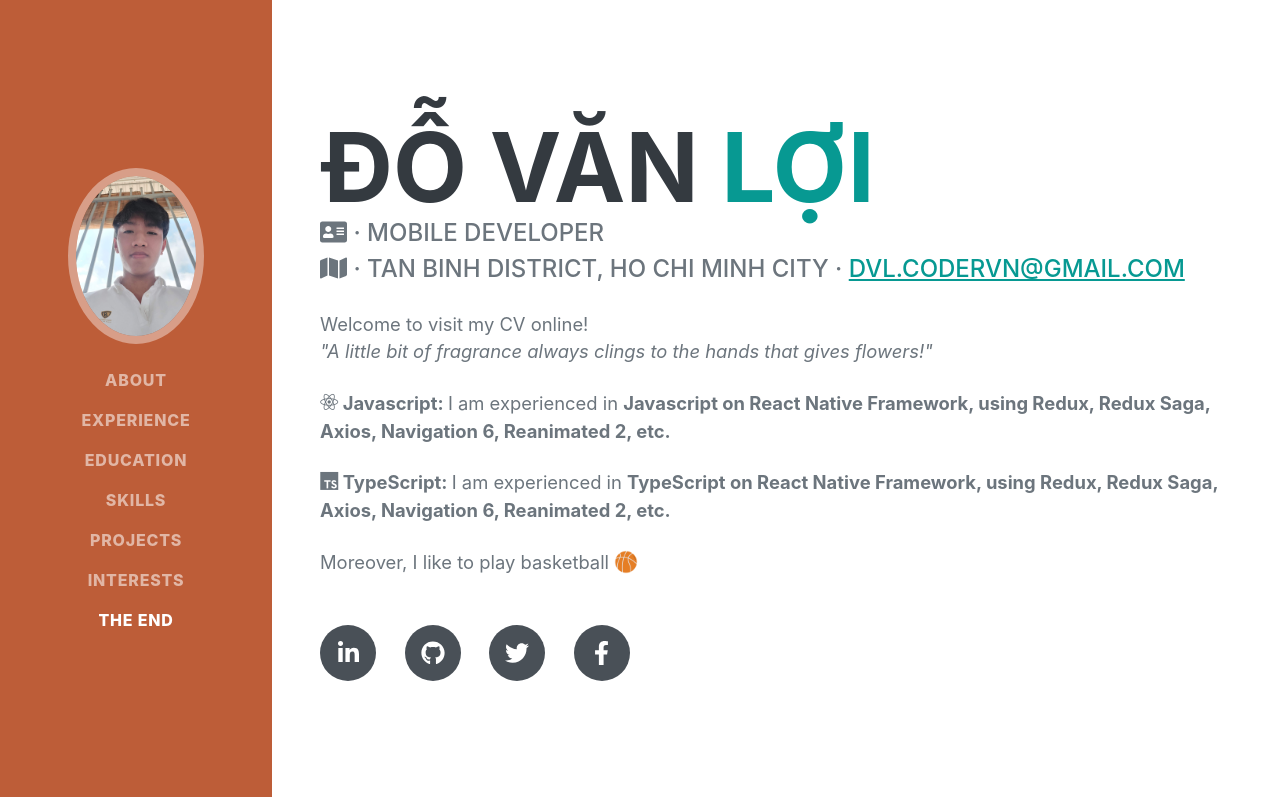
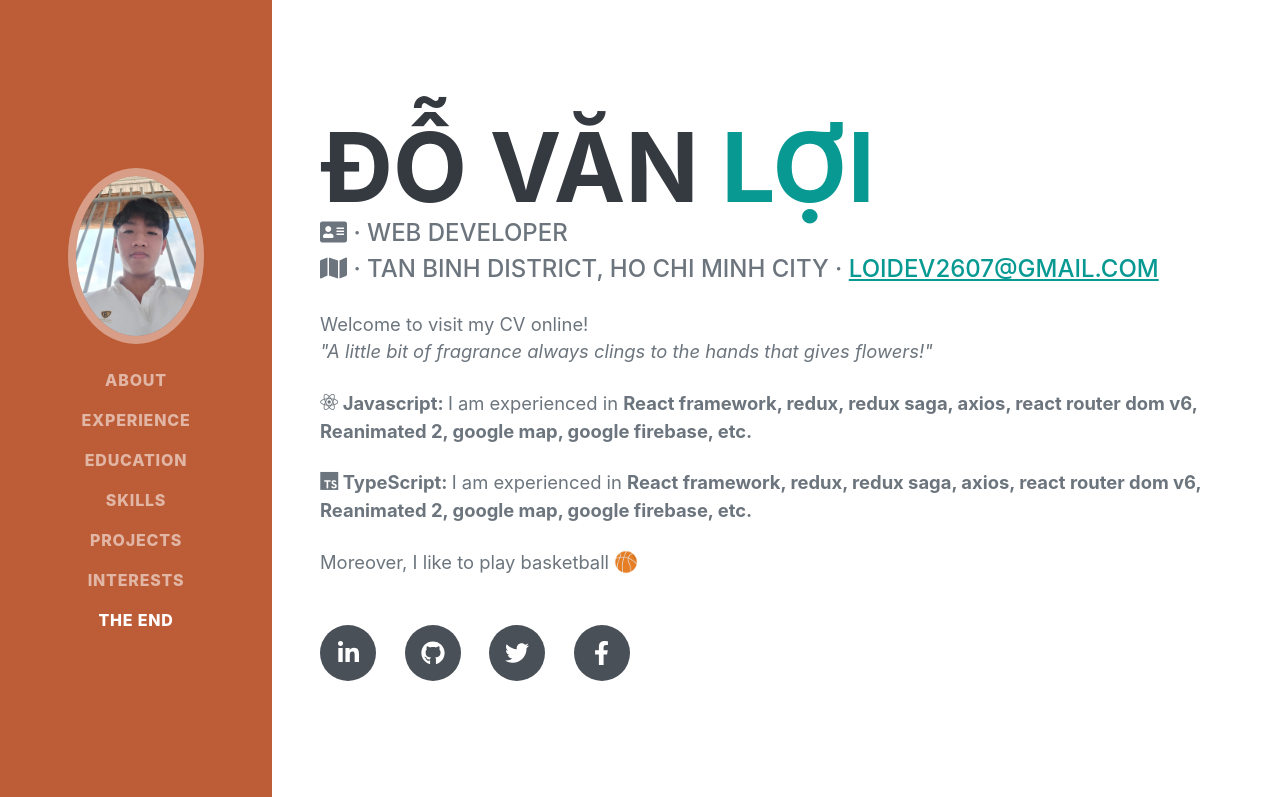
Before and after one commit to VanLoi-code/cv, a plain HTML site: page index.html in a window 1280 px wide. Shown: the top 797 px of the page. Drawn offline with nearby package versions, Linux system fonts and the light colour scheme; a web font is replaced by a local one.

Commit message:
update web

```diff
--- a/index.html
+++ b/index.html
@@ -5,7 +5,7 @@
         <meta name="viewport" content="width=device-width, initial-scale=1, shrink-to-fit=no" />
         <meta name="description" content="" />
         <meta name="author" content="" />
-        <title>Resume - Start Bootstrap Theme</title>
+        <title>CV - DO VAN LOI</title>
         <link rel="icon" type="image/x-icon" href="assets/img/favicon.ico" />
         <!-- Font Awesome icons (free version)-->
         <script src="https://use.fontawesome.com/releases/v5.15.4/js/all.js" crossorigin="anonymous"></script>
@@ -52,13 +52,13 @@
                     </h1>
                     <div class='subheading mb-0'>
                         <i class='fa fa-address-card'></i>
-                        · MOBILE DEVELOPER
+                        · WEB DEVELOPER
                     </div>
                     <div class='subheading mb-4'>
                         <i class='fa fa-map'></i>
                         · TAN BINH DISTRICT, HO CHI MINH CITY ·
-                        <a href="mailto:dvl.codervn@gmail.com">
-                            dvl.codervn@gmail.com
+                        <a href="mailto:loidev2607@gmail.com">
+                            loidev2607@gmail.com
                         </a>
                     </div>
                     <p class="lead mb-0">
@@ -76,7 +76,7 @@
                         </strong>
                         I am experienced in
                         <strong>
-                            Javascript on React Native Framework, using Redux, Redux Saga, Axios, Navigation 6, Reanimated 2, etc.
+                            React framework, redux, redux saga, axios, react router dom v6, Reanimated 2, google map, google firebase, etc.
                         </strong>
                     </p>
                     <p class="lead mb-4">
@@ -86,7 +86,7 @@
                         </strong>
                         I am experienced in
                         <strong>
-                            TypeScript on React Native Framework, using Redux, Redux Saga, Axios, Navigation 6, Reanimated 2, etc.
+                            React framework, redux, redux saga, axios, react router dom v6, Reanimated 2, google map, google firebase, etc.
                         </strong>
                     </p>
                     <p class="lead mb-5">
@@ -207,7 +207,7 @@
                                 GPA: <strong>7.8/10</strong>
                             </div>
                         </div>
-                        <div class="flex-shrink-0"><span class="text-primary">Sep 2019 - Feb 2021</span></div>
+                        <div class="flex-shrink-0"><span class="text-primary">Sep 2017 - Feb 2019</span></div>
                     </div>
                 </div>
             </section>
@@ -275,7 +275,7 @@
                         </li>
                         <li>
                             <span class="fa-li"><i class="fas fa-trophy text-warning"></i></span>
-                            Junior React Native at <a style="text-decoration: none;" href="https://thietkewebsite.info.vn/" target="_blank"> <strong><em>IMS</em></strong></a> .
+                            Senior ReactJs at <a style="text-decoration: none;" href="https://thietkewebsite.info.vn/" target="_blank"> <strong><em>IMS</em></strong></a> .
                             Responsible for develop Front-end <strong>(React Native, Javascript...)</strong> for mobile app (mobile application)
                         </li>
                         <li>
```
